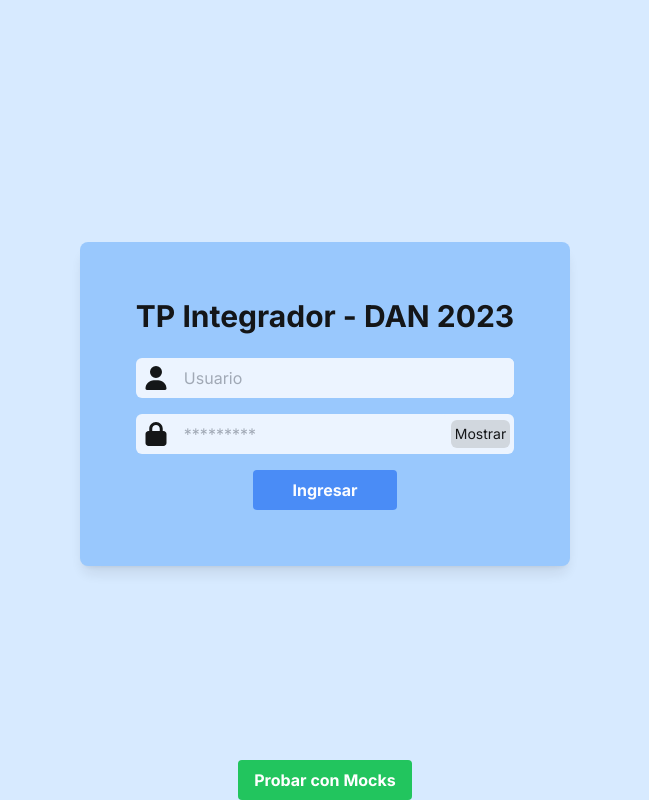
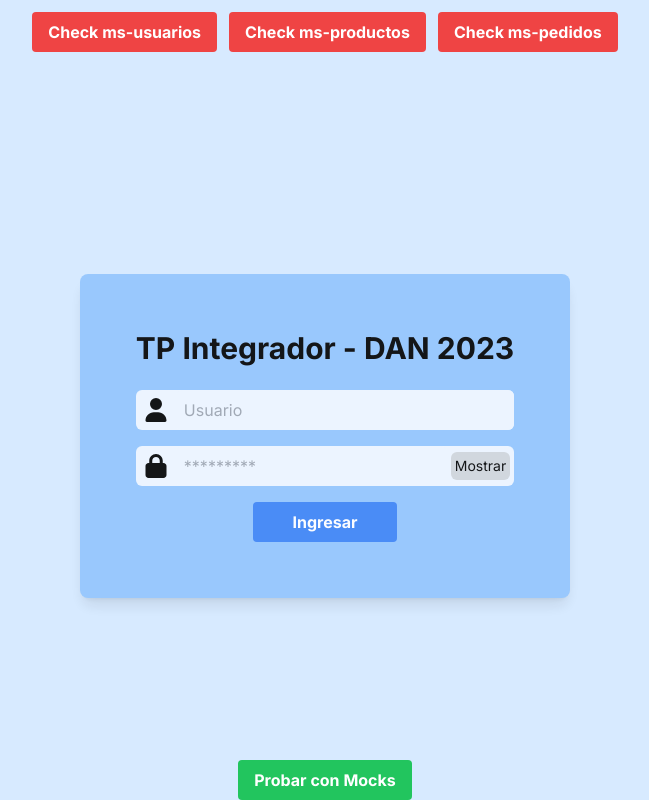
Before and after one commit to TPs-DAN2023/dan-appui, a Next.js app: page /login in a window 1280 px wide. Shown: the whole page, without its empty margins (315-964 px from the left). Built offline with nearby package versions, Linux system fonts and the light colour scheme.

Commit message:
Add new CheckMS component

```diff
--- a/app/login/page.tsx
+++ b/app/login/page.tsx
@@ -1,7 +1,7 @@
 "use client";
 
 import { authAPI } from "@/services";
-import { Button } from "@/components";
+import { Button, CheckMS } from "@/components";
 import { faLock, faUser } from "@fortawesome/free-solid-svg-icons";
 import { FontAwesomeIcon } from "@fortawesome/react-fontawesome";
 import { ROUTES } from "@/constants";
@@ -89,6 +89,7 @@ export default function Login() {
 
   return (
     <main className="flex flex-col h-screen justify-between items-center">
+      <CheckMS />
       <div className="flex-grow flex flex-col w-full max-w-xl px-4 gap-y-2 items-center justify-center">
         <article
           className={`p-2 rounded-lg mx-4 opacity-90 text-center ${
--- /dev/null
+++ b/components/CheckMS/CheckMS.tsx
@@ -0,0 +1,56 @@
+import { Button } from "@/components";
+import { API_URLS, apiCall } from "@/services";
+import { useState } from "react";
+
+export default function CheckMS() {
+  const [msStatus, setMsStatus] = useState({});
+  const [error, setError] = useState("");
+
+  const checkMicroService = async (msURL: string) => {
+    setError("");
+    setMsStatus({
+      status: "Checking...",
+    });
+    try {
+      const data = await apiCall<any>(msURL, "GET");
+      setMsStatus(data);
+    } catch (error) {
+      if (error instanceof Error) {
+        console.error("Error:", error.message);
+        setError(error.message);
+        setMsStatus({});
+      }
+    }
+  };
+
+  return (
+    <div className="flex flex-col items-center gap-3">
+      <header className="flex gap-3 pt-3">
+        <Button
+          onClick={() => checkMicroService(API_URLS.users + "/health")}
+          color="red"
+        >
+          Check ms-usuarios
+        </Button>
+        <Button
+          onClick={() => checkMicroService(API_URLS.products + "/health")}
+          color="red"
+        >
+          Check ms-productos
+        </Button>
+        <Button
+          onClick={() => checkMicroService(API_URLS.orders + "/health")}
+          color="red"
+        >
+          Check ms-pedidos
+        </Button>
+      </header>
+      <main>
+        {Object.keys(msStatus).length > 0 && (
+          <p>{JSON.stringify(msStatus, null, 2)}</p>
+        )}
+        {error && <p className="text-red-500">{error}</p>}
+      </main>
+    </div>
+  );
+}
--- a/components/index.ts
+++ b/components/index.ts
@@ -27,3 +27,4 @@ export { default as EmptyCart } from "./EmptyCart/EmptyCart"
 export { default as UpdateStockPopup } from "./UpdateStockPopup/UpdateStockPopup"
 export { default as Filters } from "./Filters/Filters"
 export { default as ChangeOrderStatePopup } from "./ChangeOrderStatePopup/ChangeOrderStatePopup"
+export { default as CheckMS } from "./CheckMS/CheckMS"
```
